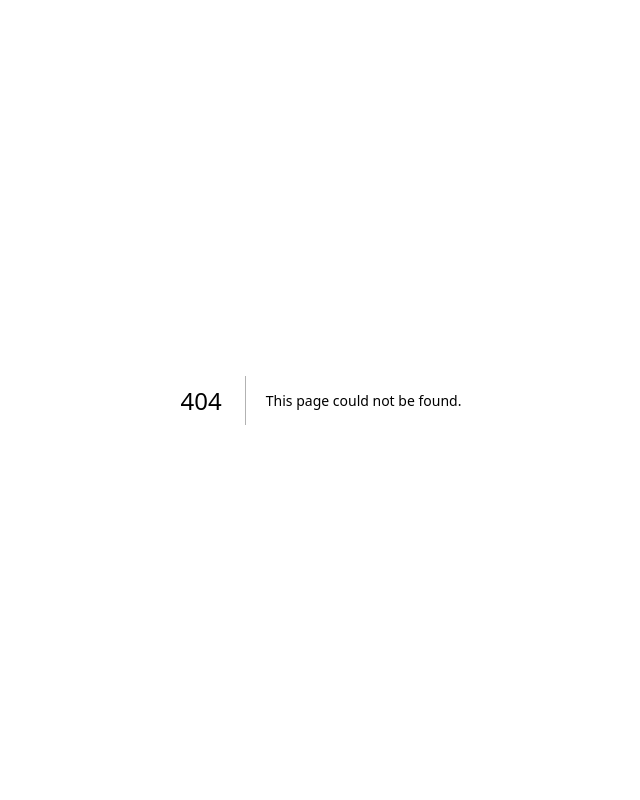
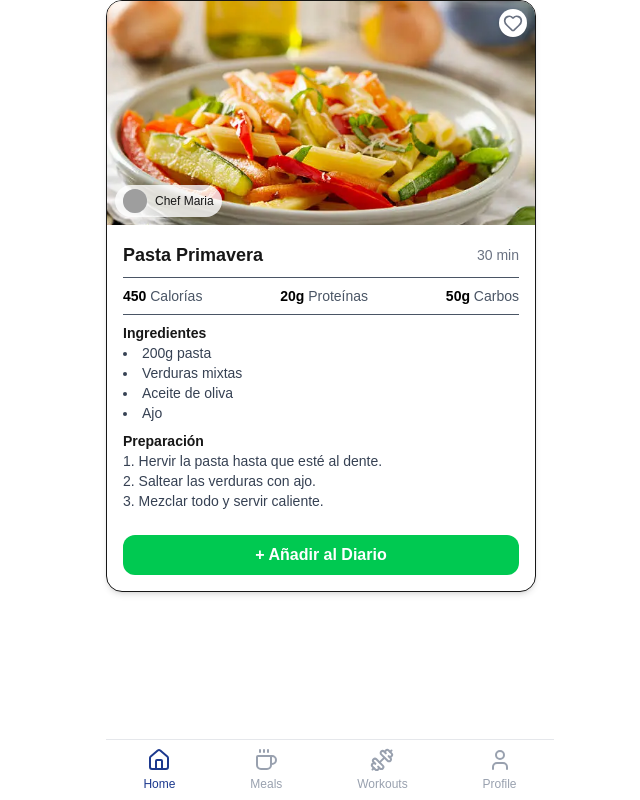
Before and after one commit to Eduardobarrera487/CalTrack, a Next.js app: page /pages/recipescard/1 in a window 1280 px wide. Before the commit this address had no page. Shown: the whole page, without its empty margins (319-959 px from the left). Built offline with nearby package versions, Linux system fonts and the light colour scheme; grey boxes are pictures that could not be loaded.

Commit message:
paginas navegables y boton de BottomNavBar workout navegable

```diff
--- a/src/app/_components/BottomNavBar.jsx
+++ b/src/app/_components/BottomNavBar.jsx
@@ -1,4 +1,3 @@
-
 "use client";
 
 import Link from "next/link";
@@ -7,7 +6,7 @@ import { Home, Coffee, Dumbbell, User } from "lucide-react";
 const tabs = [
   { name: "Home", href: "/", icon: Home },
   { name: "Meals", href: "/", icon: Coffee },
-  { name: "Workouts", href: "/", icon: Dumbbell },
+  { name: "Workouts", href: "/workout", icon: Dumbbell },
   { name: "Profile", href: "/", icon: User },
 ];
 
--- a/src/app/pages/recipes/page.jsx
+++ b/src/app/pages/recipes/page.jsx
@@ -1,9 +1,21 @@
 "use client";
+
 import { useState } from "react";
-import { Menu, Plus, Clock3, Heart, Home, Search, SquarePlus, User } from "lucide-react";
+import { useRouter } from "next/navigation";
+import Link from "next/link";
+import {
+  Menu,
+  Plus,
+  Clock3,
+  Heart,
+} from "lucide-react";
+
+import BottomNavBar from "@/app/_components/BottomNavBar";
 
 export default function HomeScreen() {
-  const [activeTab, setActiveTab] = useState("Inicio");
+  const [activeTab, setActiveTab] = useState("Todas");
+  const router = useRouter();
+
   const categories = [
     { id: 1, label: "Todas" },
     { id: 2, label: "Desarrollador" },
@@ -11,29 +23,36 @@ export default function HomeScreen() {
     { id: 4, label: "IA" },
   ];
 
+  const handleCategoryClick = (label) => {
+    if (label === "IA") {
+      router.push("/pages/recipesia");
+    } else {
+      setActiveTab(label);
+    }
+  };
+
   return (
     <div className="relative mx-auto max-w-xs min-h-screen bg-gray-100 shadow-lg flex flex-col overflow-hidden">
-
       <header className="flex items-center justify-between px-4 py-3 bg-white border-b">
         <h1 className="text-lg font-bold text-amber-600">CalTrack</h1>
         <Menu className="w-5 h-5 text-gray-700" />
       </header>
 
-
       <section className="flex gap-2 overflow-x-auto px-4 py-3 bg-white border-b no-scrollbar">
         {categories.map((cat) => (
           <button
             key={cat.id}
-            onClick={() => {}}
+            onClick={() => handleCategoryClick(cat.label)}
             className={`whitespace-nowrap px-4 py-1 rounded-full text-sm font-medium border ${
-              cat.id === 1 ? "bg-amber-600 text-white" : "bg-gray-100 text-gray-700"
+              cat.label === activeTab
+                ? "bg-amber-600 text-white"
+                : "bg-gray-100 text-gray-700"
             }`}
           >
             {cat.label}
           </button>
         ))}
       </section>
-
 
       <button className="absolute left-2 top-1/2 -translate-y-1/2 bg-violet-500 hover:bg-violet-600 text-white rounded-full p-1.5 shadow-md">
         <Plus className="w-5 h-5" />
@@ -42,10 +61,9 @@ export default function HomeScreen() {
         <Plus className="w-5 h-5" />
       </button>
 
-
       <main className="flex-1 overflow-y-auto px-4 py-4 space-y-6">
-
-        <article className="bg-white rounded-xl shadow overflow-hidden">
+        <Link href="/pages/recipescard/1">
+          <article className="bg-white rounded-xl shadow overflow-hidden cursor-pointer hover:shadow-md transition">
             <div className="relative h-48 w-full">
               <img
                 src="/pastaprimaveral.jpg"
@@ -65,8 +83,9 @@ export default function HomeScreen() {
                 <span className="font-medium">Chef Maria</span>
               </div>
               <h2 className="text-lg font-semibold">Pasta Primavera</h2>
-            <p className="text-sm text-gray-600">Una deliciosa pasta con vegetales frescos</p>
-
+              <p className="text-sm text-gray-600">
+                Una deliciosa pasta con vegetales frescos
+              </p>
               <div className="flex items-center justify-between text-sm text-gray-600 pt-2">
                 <span className="flex items-center gap-1">
                   <Clock3 className="w-4 h-4" /> 30 min
@@ -77,11 +96,11 @@ export default function HomeScreen() {
               </div>
             </div>
           </article>
-
+        </Link>
 
         <div className="grid grid-cols-2 gap-4">
-
-          <article className="bg-white rounded-lg shadow overflow-hidden flex flex-col">
+          <Link href="/pages/recipescard/2">
+            <article className="bg-white rounded-lg shadow overflow-hidden flex flex-col cursor-pointer hover:shadow-md transition">
               <div className="relative h-24 w-full">
                 <img
                   src="/tacos.jpg"
@@ -96,8 +115,10 @@ export default function HomeScreen() {
                 </div>
               </div>
             </article>
+          </Link>
 
-          <article className="bg-white rounded-lg shadow overflow-hidden flex flex-col">
+          <Link href="/pages/recipescard/3">
+            <article className="bg-white rounded-lg shadow overflow-hidden flex flex-col cursor-pointer hover:shadow-md transition">
               <div className="relative h-24 w-full">
                 <img
                   src="/ensalada.jpg"
@@ -112,28 +133,11 @@ export default function HomeScreen() {
                 </div>
               </div>
             </article>
+          </Link>
         </div>
       </main>
 
-
-      <nav className="bg-white border-t p-2 flex justify-between text-xs text-gray-600">
-        <button onClick={() => setActiveTab("Inicio")} className="flex flex-col items-center flex-1 gap-0.5">
-          <Home className={`w-5 h-5 ${activeTab === "Inicio" ? "text-amber-600" : ""}`} />
-          Inicio
-        </button>
-        <button onClick={() => setActiveTab("Buscar")} className="flex flex-col items-center flex-1 gap-0.5">
-          <Search className="w-5 h-5" />
-          Buscar
-        </button>
-        <button onClick={() => setActiveTab("Crear")} className="flex flex-col items-center flex-1 gap-0.5">
-          <SquarePlus className="w-5 h-5" />
-          Crear
-        </button>
-        <button onClick={() => setActiveTab("Perfil")} className="flex flex-col items-center flex-1 gap-0.5">
-          <User className="w-5 h-5" />
-          Perfil
-        </button>
-      </nav>
+      <BottomNavBar active="Home" />
     </div>
   );
 }
--- /dev/null
+++ b/src/app/pages/recipescard/[id]/page.jsx
@@ -0,0 +1,143 @@
+'use client'
+
+import Image from 'next/image'
+import { useParams } from 'next/navigation'
+import BottomNavBar from '@/app/_components/bottomNavBar'
+import { Heart } from 'lucide-react'
+
+const recipes = {
+  1: {
+    name: "Pasta Primavera",
+    image: "/pastaprimaveral.jpg",
+    chef: "Chef Maria",
+    time: "30 min",
+    calories: 450,
+    protein: "20g",
+    carbs: "50g",
+    ingredients: ["200g pasta", "Verduras mixtas", "Aceite de oliva", "Ajo"],
+    steps: [
+      "Hervir la pasta hasta que esté al dente.",
+      "Saltear las verduras con ajo.",
+      "Mezclar todo y servir caliente."
+    ],
+    chefImg: "https://randomuser.me/api/portraits/women/40.jpg",
+  },
+  2: {
+    name: "Tacos Mexicanos",
+    image: "/tacos.jpg",
+    chef: "Chef Juan",
+    time: "20 min",
+    calories: 550,
+    protein: "25g",
+    carbs: "45g",
+    ingredients: ["Tortillas", "Carne", "Cilantro", "Cebolla"],
+    steps: [
+      "Cocinar la carne con condimentos.",
+      "Servir en tortillas calientes.",
+      "Agregar cilantro y cebolla."
+    ],
+    chefImg: "https://randomuser.me/api/portraits/men/32.jpg",
+  },
+  3: {
+    name: "Ensalada Verde",
+    image: "/ensalada.jpg",
+    chef: "Chef Miguel",
+    time: "15 min",
+    calories: 320,
+    protein: "15g",
+    carbs: "42g",
+    ingredients: ["2 tomates", "1 pepino", "200g queso feta"],
+    steps: [
+      "Cortar los tomates y pepino.",
+      "Desmenuzar el queso.",
+      "Mezclar todo en un bowl."
+    ],
+    chefImg: "/chef.jpg",
+  }
+}
+
+export default function RecipePage() {
+  const { id } = useParams()
+  const recipe = recipes[id]
+
+  if (!recipe) {
+    return <div className="text-center mt-10 text-red-500">Receta no encontrada</div>
+  }
+
+  return (
+    <div className="max-w-[430px] w-full mx-auto min-h-screen pb-20 bg-white">
+      <div className="bg-white rounded-2xl shadow-md overflow-hidden border">
+        <div className="relative">
+          <Image
+            src={recipe.image}
+            alt={recipe.name}
+            width={400}
+            height={300}
+            className="object-cover w-full h-56"
+          />
+          <div className="absolute top-2 right-2 bg-white rounded-full p-1 shadow">
+            <Heart size={20} className="text-gray-500" />
+          </div>
+          <div className="absolute bottom-2 left-2 bg-white/80 text-sm rounded-full px-2 py-1 flex items-center gap-2">
+            <div className="w-6 h-6 rounded-full bg-gray-300 overflow-hidden">
+              {recipe.chefImg.startsWith('http') ? (
+                <img
+                  src={recipe.chefImg}
+                  alt={recipe.chef}
+                  width={24}
+                  height={24}
+                  className="object-cover w-full h-full"
+                />
+              ) : (
+                <Image
+                  src={recipe.chefImg}
+                  alt={recipe.chef}
+                  width={24}
+                  height={24}
+                />
+              )}
+            </div>
+            <span className="text-xs font-medium">{recipe.chef}</span>
+          </div>
+        </div>
+
+        <div className="p-4 space-y-2">
+          <div className="flex justify-between items-center">
+            <h2 className="text-lg font-semibold">{recipe.name}</h2>
+            <span className="text-sm text-gray-500">{recipe.time}</span>
+          </div>
+
+          <div className="flex justify-between text-sm text-gray-600 border-y py-2">
+            <div><strong className="text-black">{recipe.calories}</strong> Calorías</div>
+            <div><strong className="text-black">{recipe.protein}</strong> Proteínas</div>
+            <div><strong className="text-black">{recipe.carbs}</strong> Carbos</div>
+          </div>
+
+          <div>
+            <h3 className="font-semibold text-sm mt-2">Ingredientes</h3>
+            <ul className="text-sm list-disc list-inside text-gray-700">
+              {recipe.ingredients.map((ing, index) => (
+                <li key={index}>{ing}</li>
+              ))}
+            </ul>
+          </div>
+
+          <div>
+            <h3 className="font-semibold text-sm mt-2">Preparación</h3>
+            <ol className="text-sm list-decimal list-inside text-gray-700">
+              {recipe.steps.map((step, index) => (
+                <li key={index}>{step}</li>
+              ))}
+            </ol>
+          </div>
+
+          <button className="mt-4 w-full bg-green-500 text-white font-semibold py-2 rounded-xl hover:bg-green-600 transition">
+            + Añadir al Diario
+          </button>
+        </div>
+      </div>
+
+      <BottomNavBar />
+    </div>
+  )
+}
--- a/src/app/pages/recipesia/page.jsx
+++ b/src/app/pages/recipesia/page.jsx
@@ -1,10 +1,26 @@
-'use client'
+"use client";
 
-import Image from 'next/image'
-import { Search, Star, Heart } from 'lucide-react'
-import BottomNavBar from '@/app/_components/bottomNavBar'
+import Image from "next/image";
+import { Search, Star, Heart } from "lucide-react";
+import { useState } from "react";
+import { useRouter } from "next/navigation";
+import BottomNavBar from "@/app/_components/bottomNavBar";
 
 export default function RecetasIA() {
+  const [activeCategory, setActiveCategory] = useState("Todas");
+  const router = useRouter();
+
+  const categories = ["Todas", "Usuarios", "Desarrollador"];
+
+  const handleCategoryClick = (cat) => {
+    if (cat === "Todas") {
+      router.push('/pages/recipes')
+;
+    } else {
+      setActiveCategory(cat);
+    }
+  };
+
   return (
     <div className="max-w-[430px] w-full mx-auto min-h-screen pb-16 bg-white px-4 pt-4 space-y-4">
       <div className="flex justify-between items-center">
@@ -27,9 +43,19 @@ export default function RecetasIA() {
       </div>
 
       <div className="flex gap-2">
-        <button className="flex-1 bg-gray-100 text-sm py-1 rounded-full font-medium">Todas</button>
-        <button className="flex-1 bg-gray-100 text-sm py-1 rounded-full font-medium">Usuarios</button>
-        <button className="flex-1 bg-gray-100 text-sm py-1 rounded-full font-medium">Chef</button>
+        {categories.map((cat) => (
+          <button
+            key={cat}
+            onClick={() => handleCategoryClick(cat)}
+            className={`flex-1 text-sm py-1 rounded-full font-medium border ${
+              activeCategory === cat
+                ? "bg-amber-600 text-white border-amber-600"
+                : "bg-gray-100 text-gray-700 border-transparent hover:bg-gray-200"
+            }`}
+          >
+            {cat}
+          </button>
+        ))}
       </div>
 
       <div className="relative">
@@ -52,7 +78,9 @@ export default function RecetasIA() {
               height={200}
               className="rounded-xl w-full h-40 object-cover"
             />
-            <div className="absolute top-2 left-2 bg-green-600 text-white text-xs px-2 py-0.5 rounded-full">IA</div>
+            <div className="absolute top-2 left-2 bg-green-600 text-white text-xs px-2 py-0.5 rounded-full">
+              IA
+            </div>
             <div className="absolute top-2 right-2 bg-white rounded-full p-1">
               <Heart className="w-4 h-4 text-gray-500" />
             </div>
@@ -69,10 +97,18 @@ export default function RecetasIA() {
             </div>
             <div className="flex items-center justify-between mt-2">
               <div className="flex items-center gap-2 text-xs">
-                <Image src="/chef.jpg" alt="Chef" width={20} height={20} className="rounded-full" />
-                <span>Chef AI</span>
+                <Image
+                  src="/developer.jpg"
+                  alt="Desarrollador"
+                  width={20}
+                  height={20}
+                  className="rounded-full"
+                />
+                <span>Desarrollador AI</span>
               </div>
-              <button className="bg-orange-500 text-white text-xs px-3 py-1 rounded-full">Ver Receta</button>
+              <button className="bg-orange-500 text-white text-xs px-3 py-1 rounded-full">
+                Ver Receta
+              </button>
             </div>
           </div>
         </div>
@@ -81,10 +117,18 @@ export default function RecetasIA() {
       <div>
         <h2 className="text-sm font-semibold mb-2">Categorías</h2>
         <div className="flex gap-2 overflow-x-auto no-scrollbar">
-          <div className="bg-yellow-100 text-yellow-800 text-xs px-3 py-2 rounded-xl font-semibold">Italiana</div>
-          <div className="bg-red-100 text-red-800 text-xs px-3 py-2 rounded-xl font-semibold">Mexicana</div>
-          <div className="bg-green-100 text-green-800 text-xs px-3 py-2 rounded-xl font-semibold">Saludable</div>
-          <div className="bg-blue-100 text-blue-800 text-xs px-3 py-2 rounded-xl font-semibold">Mariscos</div>
+          <div className="bg-yellow-100 text-yellow-800 text-xs px-3 py-2 rounded-xl font-semibold">
+            Italiana
+          </div>
+          <div className="bg-red-100 text-red-800 text-xs px-3 py-2 rounded-xl font-semibold">
+            Mexicana
+          </div>
+          <div className="bg-green-100 text-green-800 text-xs px-3 py-2 rounded-xl font-semibold">
+            Saludable
+          </div>
+          <div className="bg-blue-100 text-blue-800 text-xs px-3 py-2 rounded-xl font-semibold">
+            Mariscos
+          </div>
         </div>
       </div>
 
@@ -96,7 +140,13 @@ export default function RecetasIA() {
 
         <div className="space-y-2">
           <div className="flex gap-3 items-center">
-            <Image src="/galletas.jpg" alt="Galletas" width={48} height={48} className="rounded-lg" />
+            <Image
+              src="/galletas.jpg"
+              alt="Galletas"
+              width={48}
+              height={48}
+              className="rounded-lg"
+            />
             <div className="flex-1">
               <div className="text-sm font-medium">Galletas de Chocolate</div>
               <div className="text-xs text-gray-500">30 min · 4.5</div>
@@ -105,7 +155,13 @@ export default function RecetasIA() {
           </div>
 
           <div className="flex gap-3 items-center">
-            <Image src="/ensalada.jpg" alt="Ensalada" width={48} height={48} className="rounded-lg" />
+            <Image
+              src="/ensalada.jpg"
+              alt="Ensalada"
+              width={48}
+              height={48}
+              className="rounded-lg"
+            />
             <div className="flex-1">
               <div className="text-sm font-medium">Ensalada Mediterránea</div>
               <div className="text-xs text-gray-500">15 min · 4.9</div>
@@ -114,7 +170,13 @@ export default function RecetasIA() {
           </div>
 
           <div className="flex gap-3 items-center">
-            <Image src="/pizza.jpg" alt="Pizza" width={48} height={48} className="rounded-lg" />
+            <Image
+              src="/pizza.jpg"
+              alt="Pizza"
+              width={48}
+              height={48}
+              className="rounded-lg"
+            />
             <div className="flex-1">
               <div className="text-sm font-medium">Pizza Casera</div>
               <div className="text-xs text-gray-500">45 min · 4.7</div>
@@ -126,5 +188,5 @@ export default function RecetasIA() {
 
       <BottomNavBar />
     </div>
-  )
+  );
 }
```
Also changed, not shown: src/app/workout/page.jsx (renamed from src/app/pages/workout/page.jsx). Lines whose indentation alone changed are shown as unchanged.
